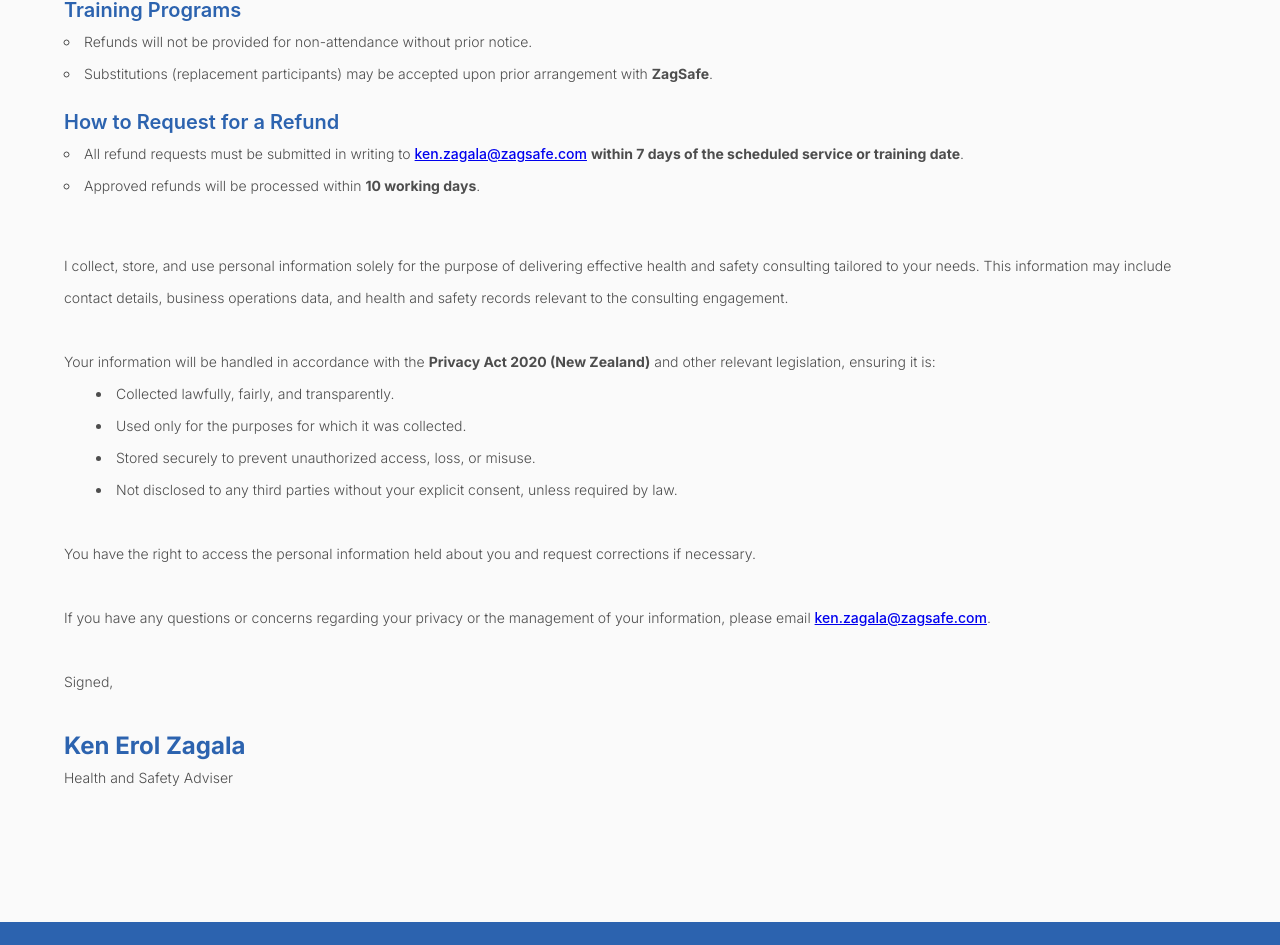
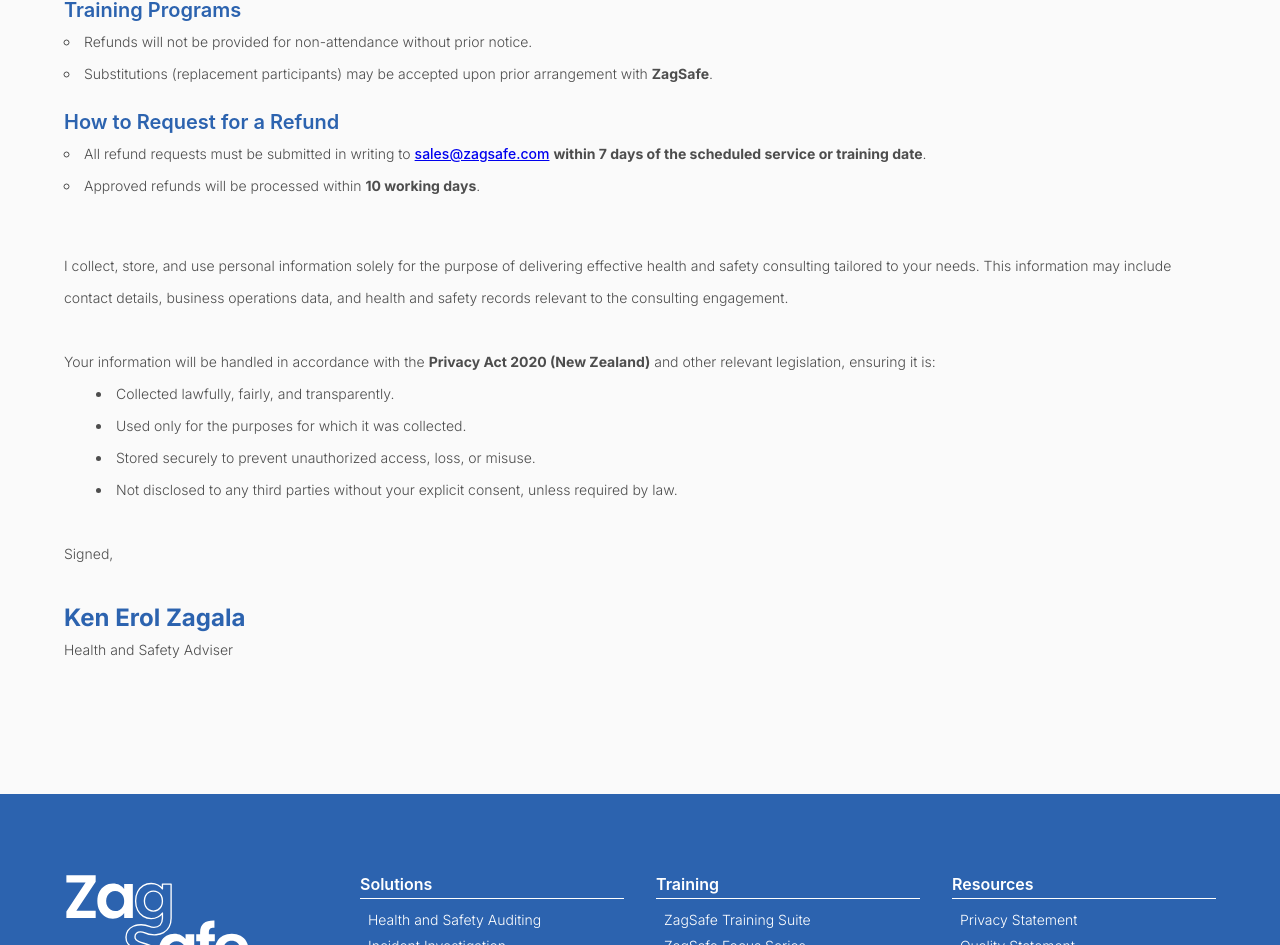
Before and after one commit to marlonsvillarama/zagsafe_web_001, a SvelteKit app: page /resources/cancel in a window 1280 px wide. Shown: the part 770-1715 px from the top of the page. Built offline with nearby package versions, Linux system fonts and the light colour scheme; a web font is replaced by a local one.

Commit message:
20250812

```diff
--- a/src/routes/resources/cancel/+page.svelte
+++ b/src/routes/resources/cancel/+page.svelte
@@ -65,7 +65,7 @@
             <li>
                 <h2>How to Request for a Refund</h2>
                 <ul>
-                    <li>All refund requests must be submitted in writing to <a class="email" href="mailto:ken.zagala@zagsafe.com">ken.zagala@zagsafe.com</a> <span class="emp">within 7 days of the scheduled service or training date</span>.</li>
+                    <li>All refund requests must be submitted in writing to <a class="email" href="mailto:sales@zagsafe.com">sales@zagsafe.com</a> <span class="emp">within 7 days of the scheduled service or training date</span>.</li>
                     <li>Approved refunds will be processed within <span class="emp">10 working days</span>.</li>
                 </ul>
             </li>
@@ -83,14 +83,6 @@
                 <li>Stored securely to prevent unauthorized access, loss, or misuse.</li>
                 <li>Not disclosed to any third parties without your explicit consent, unless required by law.</li>
             </ul>
-        </div>
-
-        <div class="par">
-            You have the right to access the personal information held about you and request corrections if necessary.
-        </div>
-
-        <div class="par">
-            If you have any questions or concerns regarding your privacy or the management of your information, please email <a class="email" href="mailto:ken.zagala@zagsafe.com">ken.zagala@zagsafe.com</a>.
         </div>
 
         <div class="par">Signed,</div>
--- a/src/routes/resources/privacy/+page.svelte
+++ b/src/routes/resources/privacy/+page.svelte
@@ -37,7 +37,7 @@
         </div>
 
         <div class="par">
-            If you have any questions or concerns regarding your privacy or the management of your information, please email <a class="email" href="mailto:ken.zagala@zagsafe.com">ken.zagala@zagsafe.com</a>.
+            If you have any questions or concerns regarding your privacy or the management of your information, please email <a class="email" href="mailto:kenz@zagsafe.com">kenz@zagsafe.com</a>.
         </div>
 
         <div class="par">Signed,</div>
```
